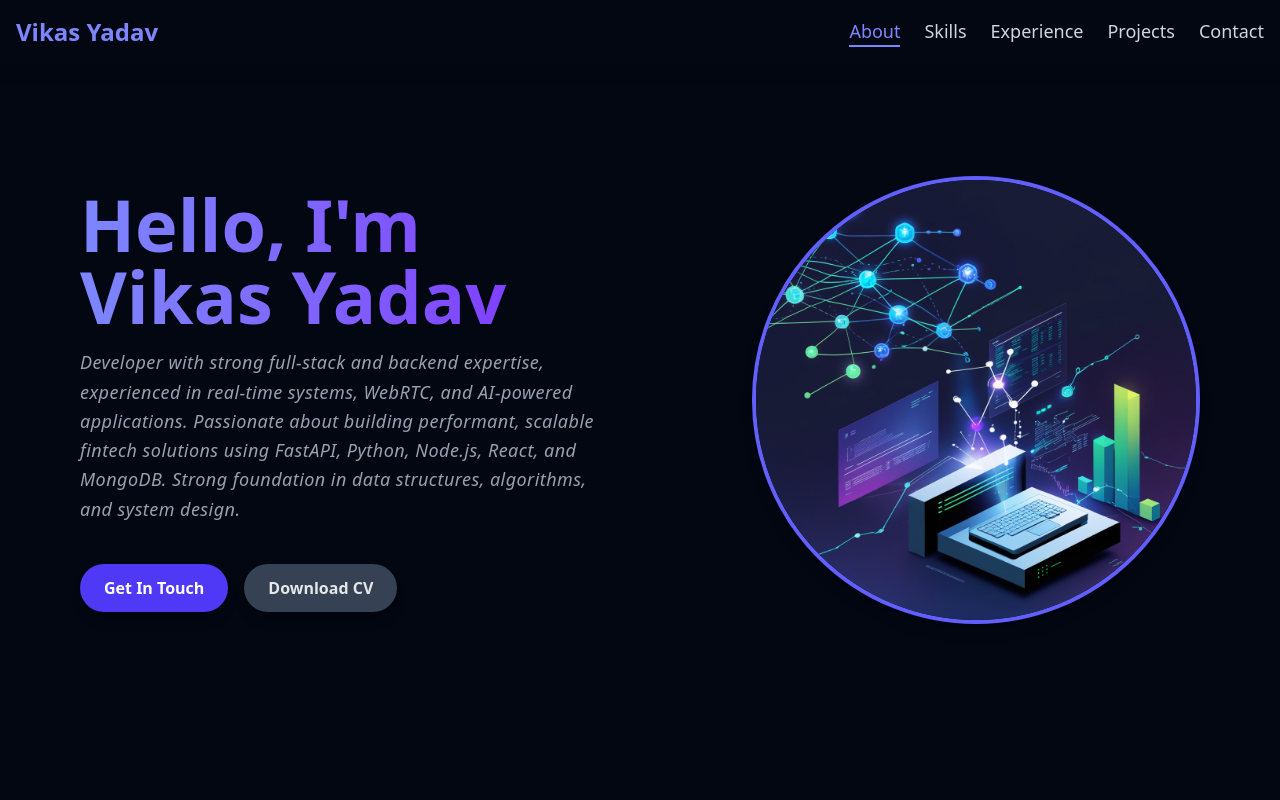
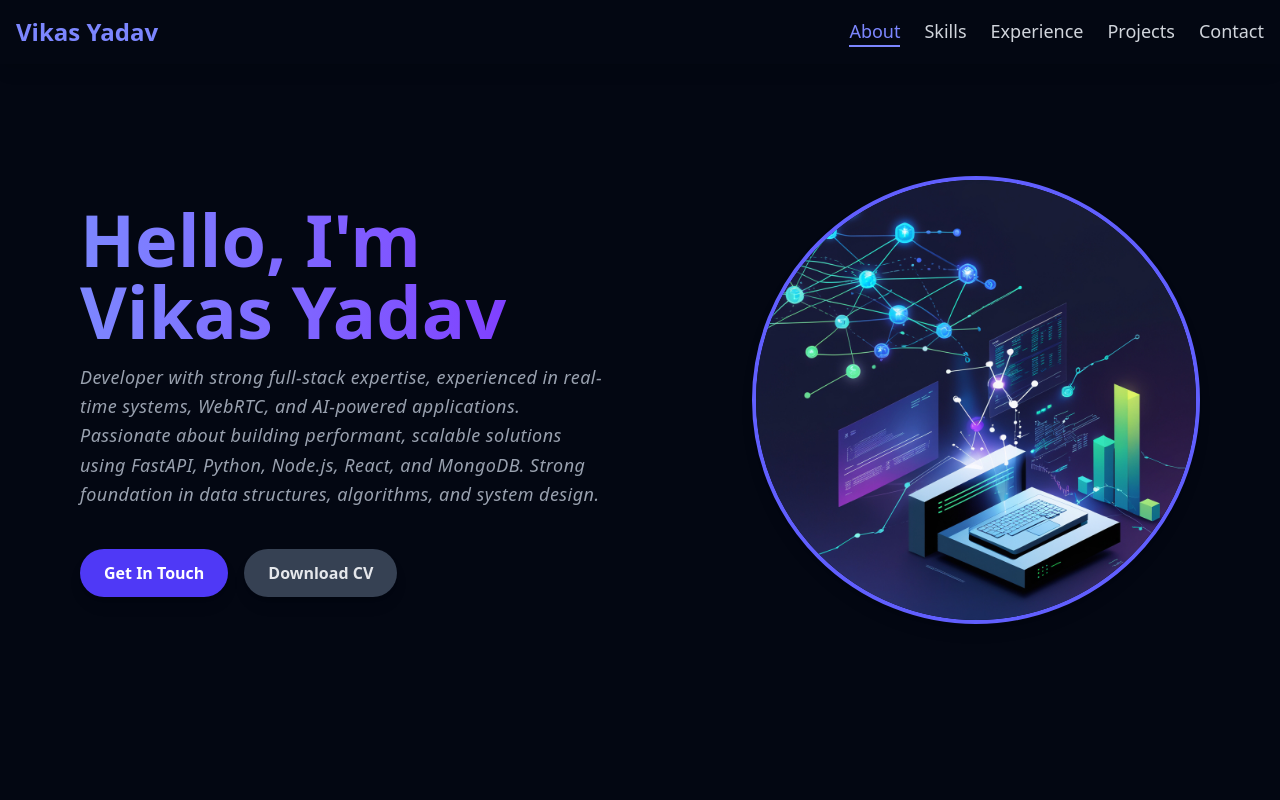
Before and after one commit to ivikasyadav/My-Portfolio, a React (Vite) app: page / in a window 1280 px wide. Shown: the top 800 px of the page. Built offline with nearby package versions, Linux system fonts and the light colour scheme.

Commit message:
Small change

```diff
--- a/src/App.jsx
+++ b/src/App.jsx
@@ -199,8 +199,8 @@ const About = () => {
           Hello, I'm <TypingAnimation text="Vikas Yadav" speed={150} />
         </h1>
         <p className="text-gray-400 mb-10 text-lg italic leading-relaxed tracking-wide">
-          Developer with strong full-stack and backend expertise, experienced in real-time systems, WebRTC, and AI-powered
-          applications. Passionate about building performant, scalable fintech solutions using FastAPI, Python, Node.js, React, and
+          Developer with strong full-stack  expertise, experienced in real-time systems, WebRTC, and AI-powered
+          applications. Passionate about building performant, scalable  solutions using FastAPI, Python, Node.js, React, and
           MongoDB. Strong foundation in data structures, algorithms, and system design.
         </p>
 
```
